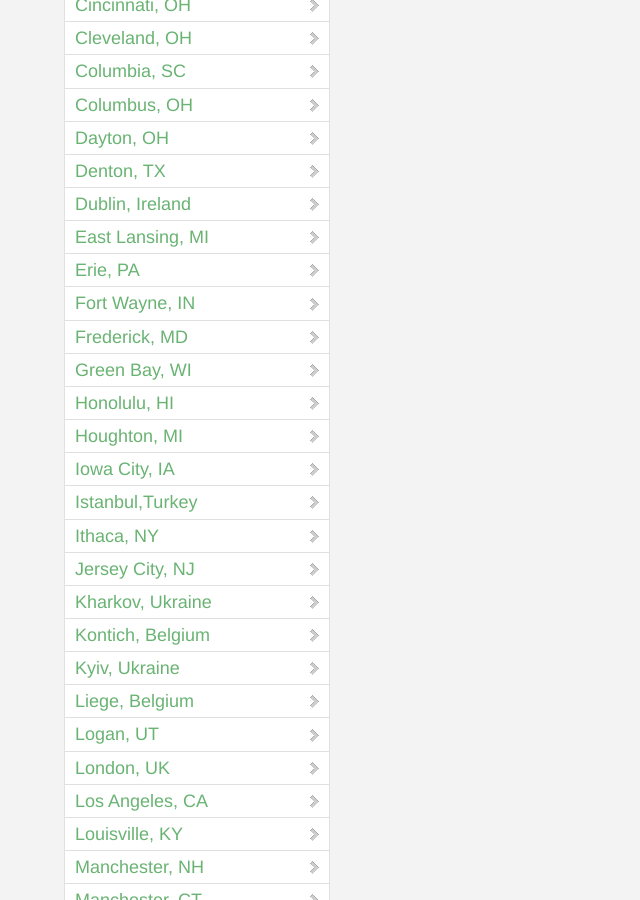
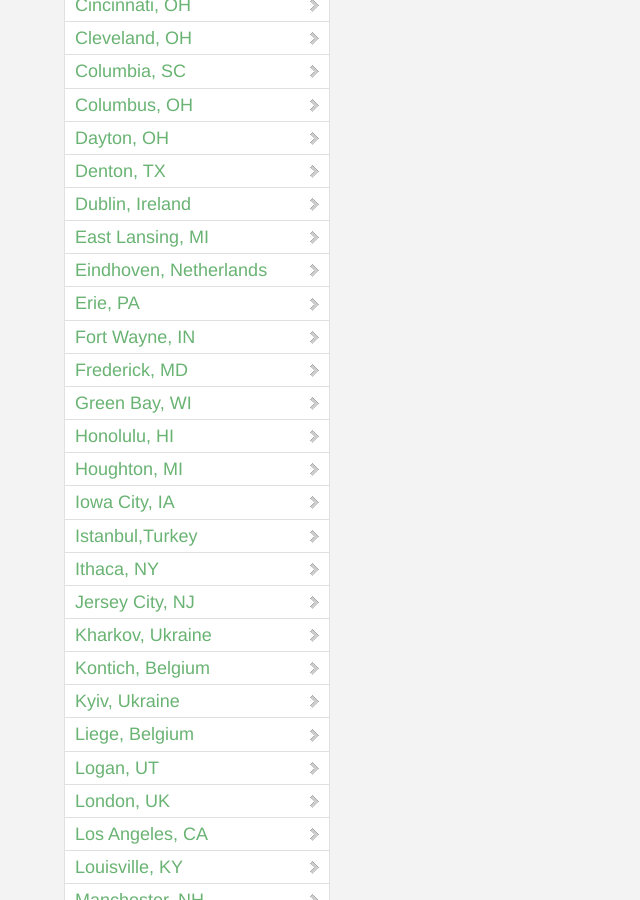
Before and after one commit to OpenHack/openhack.github.com, a Jekyll site: the page built from toronto/index.markdown, in a window 1280 px wide and 900 px high, scrolled down 824 px. Shown: the whole window, without its empty margins (0-640 px from the left). Built offline with Jekyll 4.4.1, drawn with Linux system fonts in a browser that asks for light colours; nearby versions of some CDN libraries; Markdown is read by kramdown in place of the engine named in the settings; comment, search, counter and statistics services are not loaded.

Commit message:
Good configuration

```diff
--- a/_config.yml
+++ b/_config.yml
@@ -103,6 +103,10 @@ cities:
     name: East Lansing, MI
     latitude: 42.7255116
     longitude: -84.4667982
+- eindhoven:
+    name: Eindhoven, Netherlands
+    latitude: 51.44164199999999
+    longitude: 5.4697225
 - erie:
     name: Erie, PA
     latitude: 42.12922409999999
```
